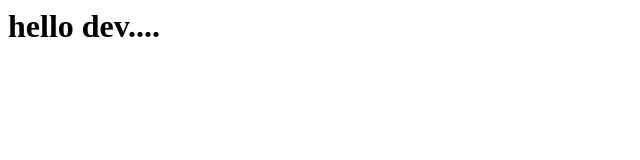
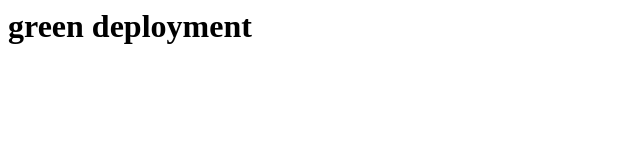
Before and after one commit to dipakparmar13/minikube-cicd, a plain HTML site: page appB/site/index.html in a window 1280 px wide. Shown: the whole page, without its empty margins (0-640 px from the left). Drawn offline with Linux system fonts and the light colour scheme.

Commit message:
Update index.html

```diff
--- a/appB/site/index.html
+++ b/appB/site/index.html
@@ -1 +1 @@
-<h1>hello dev....</h1>
+<h1>green deployment</h1>
```
